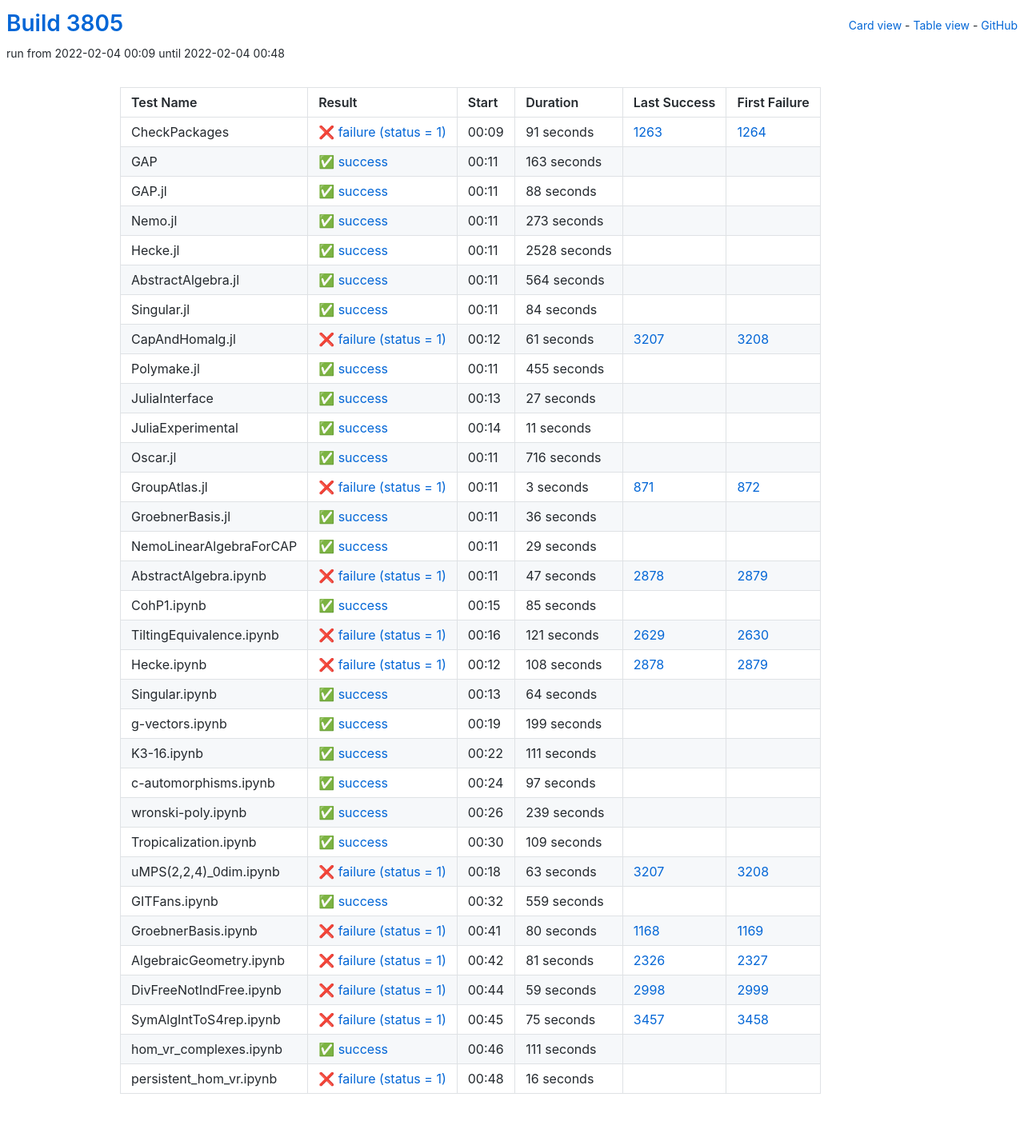
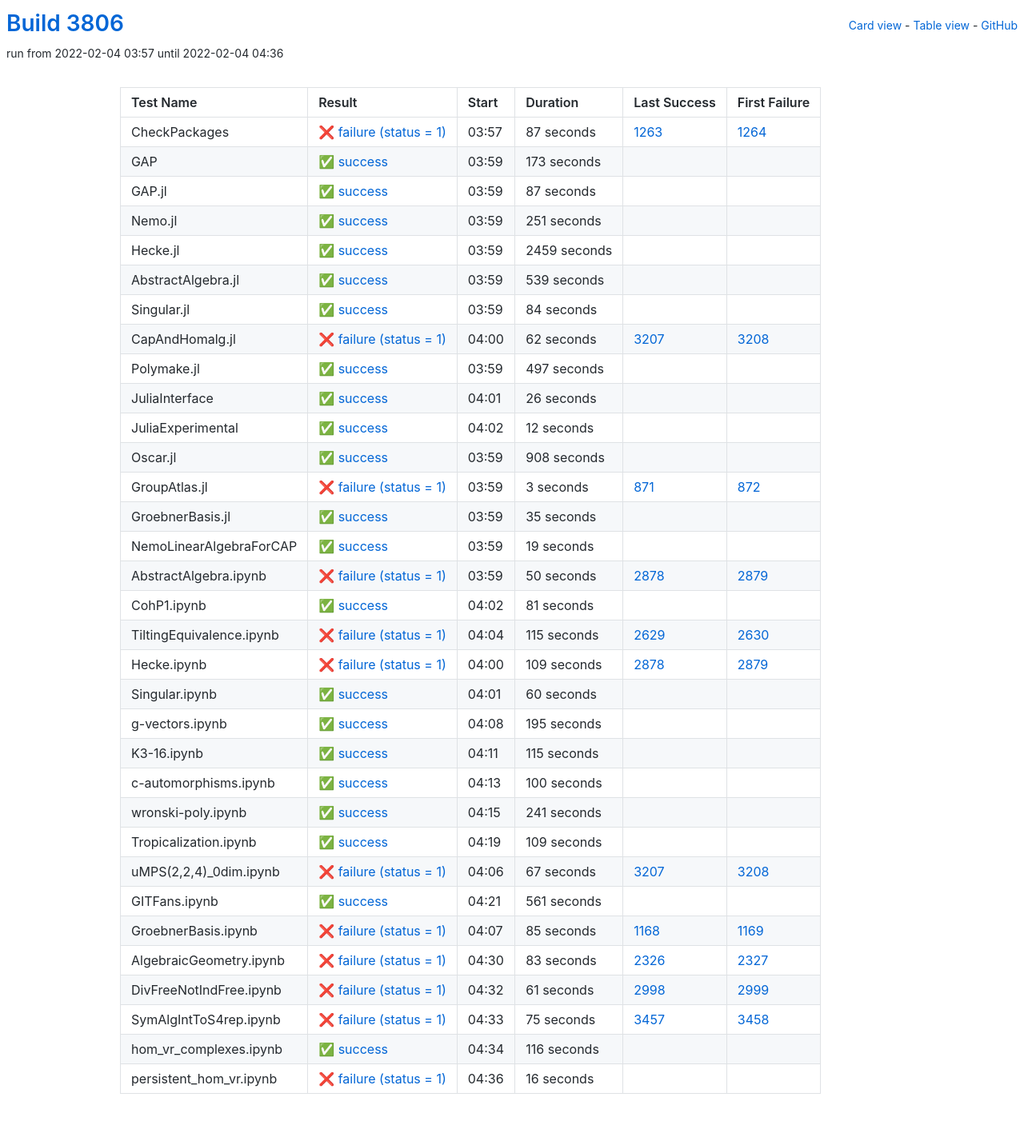
Before and after one commit to oscar-system/oscar-ci-status-stable, a Jekyll site: the page built from table.html, in a window 1280 px wide. Shown: the whole page at 80% size. Built offline with Jekyll 4.4.1, drawn with Linux system fonts in a browser that asks for light colours.

Commit message:
Build #3806

```diff
--- a/_data/ci.yml
+++ b/_data/ci.yml
@@ -1,6 +1,6 @@
 ---
-build: 3805
-build_url: https://oscarci.mathematik.uni-kl.de/job/oscar-stable/3805/
+build: 3806
+build_url: https://oscarci.mathematik.uni-kl.de/job/oscar-stable/3806/
 job: oscar-stable
 organization: oscar-system
 repo: oscar-ci-status-stable
@@ -8,80 +8,80 @@ repourl: https://github.com/oscar-system/oscar-ci-status-stable
 tests:
 - name: CheckPackages
   id: checkpackages
-  log: https://oscarci.mathematik.uni-kl.de/job/oscar-stable/3805/artifact/logs/build-3805/CheckPackages.log
-  start: 2022-02-04 00:09
+  log: https://oscarci.mathematik.uni-kl.de/job/oscar-stable/3806/artifact/logs/build-3806/CheckPackages.log
+  start: 2022-02-04 03:57
   success: false
   exitcode: 1
   status: failure
-  duration: 91
+  duration: 87
   last_success: 1263
   last_success_url: https://oscarci.mathematik.uni-kl.de/job/oscar-stable/1263/
   first_failure: 1264
   first_failure_url: https://oscarci.mathematik.uni-kl.de/job/oscar-stable/1264/
 - name: GAP
   id: gap
-  log: https://oscarci.mathematik.uni-kl.de/job/oscar-stable/3805/artifact/logs/build-3805/GAP.log
-  start: 2022-02-04 00:11
+  log: https://oscarci.mathematik.uni-kl.de/job/oscar-stable/3806/artifact/logs/build-3806/GAP.log
+  start: 2022-02-04 03:59
   success: true
   exitcode: 0
   status: success
-  duration: 163
+  duration: 173
   last_success: false
   last_success_url:
   first_failure: false
   first_failure_url:
 - name: GAP.jl
   id: gap-jl
-  log: https://oscarci.mathematik.uni-kl.de/job/oscar-stable/3805/artifact/logs/build-3805/GAP.jl.log
-  start: 2022-02-04 00:11
+  log: https://oscarci.mathematik.uni-kl.de/job/oscar-stable/3806/artifact/logs/build-3806/GAP.jl.log
+  start: 2022-02-04 03:59
   success: true
   exitcode: 0
   status: success
-  duration: 88
+  duration: 87
   last_success: false
   last_success_url:
   first_failure: false
   first_failure_url:
 - name: Nemo.jl
   id: nemo-jl
-  log: https://oscarci.mathematik.uni-kl.de/job/oscar-stable/3805/artifact/logs/build-3805/Nemo.jl.log
-  start: 2022-02-04 00:11
+  log: https://oscarci.mathematik.uni-kl.de/job/oscar-stable/3806/artifact/logs/build-3806/Nemo.jl.log
+  start: 2022-02-04 03:59
   success: true
   exitcode: 0
   status: success
-  duration: 273
+  duration: 251
   last_success: false
   last_success_url:
   first_failure: false
   first_failure_url:
 - name: Hecke.jl
   id: hecke-jl
-  log: https://oscarci.mathematik.uni-kl.de/job/oscar-stable/3805/artifact/logs/build-3805/Hecke.jl.log
-  start: 2022-02-04 00:11
+  log: https://oscarci.mathematik.uni-kl.de/job/oscar-stable/3806/artifact/logs/build-3806/Hecke.jl.log
+  start: 2022-02-04 03:59
   success: true
   exitcode: 0
   status: success
-  duration: 2528
+  duration: 2459
   last_success: false
   last_success_url:
   first_failure: false
   first_failure_url:
 - name: AbstractAlgebra.jl
   id: abstractalgebra-jl
-  log: https://oscarci.mathematik.uni-kl.de/job/oscar-stable/3805/artifact/logs/build-3805/AbstractAlgebra.jl.log
-  start: 2022-02-04 00:11
+  log: https://oscarci.mathematik.uni-kl.de/job/oscar-stable/3806/artifact/logs/build-3806/AbstractAlgebra.jl.log
+  start: 2022-02-04 03:59
   success: true
   exitcode: 0
   status: success
-  duration: 564
+  duration: 539
   last_success: false
   last_success_url:
   first_failure: false
   first_failure_url:
 - name: Singular.jl
   id: singular-jl
-  log: https://oscarci.mathematik.uni-kl.de/job/oscar-stable/3805/artifact/logs/build-3805/Singular.jl.log
-  start: 2022-02-04 00:11
+  log: https://oscarci.mathematik.uni-kl.de/job/oscar-stable/3806/artifact/logs/build-3806/Singular.jl.log
+  start: 2022-02-04 03:59
   success: true
   exitcode: 0
   status: success
@@ -92,68 +92,68 @@ tests:
   first_failure_url:
 - name: CapAndHomalg.jl
   id: capandhomalg-jl
-  log: https://oscarci.mathematik.uni-kl.de/job/oscar-stable/3805/artifact/logs/build-3805/CapAndHomalg.jl.log
-  start: 2022-02-04 00:12
+  log: https://oscarci.mathematik.uni-kl.de/job/oscar-stable/3806/artifact/logs/build-3806/CapAndHomalg.jl.log
+  start: 2022-02-04 04:00
   success: false
   exitcode: 1
   status: failure
-  duration: 61
+  duration: 62
   last_success: 3207
   last_success_url: https://oscarci.mathematik.uni-kl.de/job/oscar-stable/3207/
   first_failure: 3208
   first_failure_url: https://oscarci.mathematik.uni-kl.de/job/oscar-stable/3208/
 - name: Polymake.jl
   id: polymake-jl
-  log: https://oscarci.mathematik.uni-kl.de/job/oscar-stable/3805/artifact/logs/build-3805/Polymake.jl.log
-  start: 2022-02-04 00:11
+  log: https://oscarci.mathematik.uni-kl.de/job/oscar-stable/3806/artifact/logs/build-3806/Polymake.jl.log
+  start: 2022-02-04 03:59
   success: true
   exitcode: 0
   status: success
-  duration: 455
+  duration: 497
   last_success: false
   last_success_url:
   first_failure: false
   first_failure_url:
 - name: JuliaInterface
   id: juliainterface
-  log: https://oscarci.mathematik.uni-kl.de/job/oscar-stable/3805/artifact/logs/build-3805/JuliaInterface.log
-  start: 2022-02-04 00:13
+  log: https://oscarci.mathematik.uni-kl.de/job/oscar-stable/3806/artifact/logs/build-3806/JuliaInterface.log
+  start: 2022-02-04 04:01
   success: true
   exitcode: 0
   status: success
-  duration: 27
+  duration: 26
   last_success: false
   last_success_url:
   first_failure: false
   first_failure_url:
 - name: JuliaExperimental
   id: juliaexperimental
-  log: https://oscarci.mathematik.uni-kl.de/job/oscar-stable/3805/artifact/logs/build-3805/JuliaExperimental.log
-  start: 2022-02-04 00:14
+  log: https://oscarci.mathematik.uni-kl.de/job/oscar-stable/3806/artifact/logs/build-3806/JuliaExperimental.log
+  start: 2022-02-04 04:02
   success: true
   exitcode: 0
   status: success
-  duration: 11
+  duration: 12
   last_success: false
   last_success_url:
   first_failure: false
   first_failure_url:
 - name: Oscar.jl
   id: oscar-jl
-  log: https://oscarci.mathematik.uni-kl.de/job/oscar-stable/3805/artifact/logs/build-3805/Oscar.jl.log
-  start: 2022-02-04 00:11
+  log: https://oscarci.mathematik.uni-kl.de/job/oscar-stable/3806/artifact/logs/build-3806/Oscar.jl.log
+  start: 2022-02-04 03:59
   success: true
   exitcode: 0
   status: success
-  duration: 716
+  duration: 908
   last_success: false
   last_success_url:
   first_failure: false
   first_failure_url:
 - name: GroupAtlas.jl
   id: groupatlas-jl
-  log: https://oscarci.mathematik.uni-kl.de/job/oscar-stable/3805/artifact/logs/build-3805/GroupAtlas.jl.log
-  start: 2022-02-04 00:11
+  log: https://oscarci.mathematik.uni-kl.de/job/oscar-stable/3806/artifact/logs/build-3806/GroupAtlas.jl.log
+  start: 2022-02-04 03:59
   success: false
   exitcode: 1
   status: failure
@@ -164,140 +164,140 @@ tests:
   first_failure_url: https://oscarci.mathematik.uni-kl.de/job/oscar-stable/872/
 - name: GroebnerBasis.jl
   id: groebnerbasis-jl
-  log: https://oscarci.mathematik.uni-kl.de/job/oscar-stable/3805/artifact/logs/build-3805/GroebnerBasis.jl.log
-  start: 2022-02-04 00:11
+  log: https://oscarci.mathematik.uni-kl.de/job/oscar-stable/3806/artifact/logs/build-3806/GroebnerBasis.jl.log
+  start: 2022-02-04 03:59
   success: true
   exitcode: 0
   status: success
-  duration: 36
+  duration: 35
   last_success: false
   last_success_url:
   first_failure: false
   first_failure_url:
 - name: NemoLinearAlgebraForCAP
   id: nemolinearalgebraforcap
-  log: https://oscarci.mathematik.uni-kl.de/job/oscar-stable/3805/artifact/logs/build-3805/NemoLinearAlgebraForCAP.log
-  start: 2022-02-04 00:11
+  log: https://oscarci.mathematik.uni-kl.de/job/oscar-stable/3806/artifact/logs/build-3806/NemoLinearAlgebraForCAP.log
+  start: 2022-02-04 03:59
   success: true
   exitcode: 0
   status: success
-  duration: 29
+  duration: 19
   last_success: false
   last_success_url:
   first_failure: false
   first_failure_url:
 - name: AbstractAlgebra.ipynb
   id: abstractalgebra-ipynb
-  log: https://oscarci.mathematik.uni-kl.de/job/oscar-stable/3805/artifact/logs/build-3805/AbstractAlgebra.ipynb.log
-  start: 2022-02-04 00:11
+  log: https://oscarci.mathematik.uni-kl.de/job/oscar-stable/3806/artifact/logs/build-3806/AbstractAlgebra.ipynb.log
+  start: 2022-02-04 03:59
   success: false
   exitcode: 1
   status: failure
-  duration: 47
+  duration: 50
   last_success: 2878
   last_success_url: https://oscarci.mathematik.uni-kl.de/job/oscar-stable/2878/
   first_failure: 2879
   first_failure_url: https://oscarci.mathematik.uni-kl.de/job/oscar-stable/2879/
 - name: CohP1.ipynb
   id: cohp1-ipynb
-  log: https://oscarci.mathematik.uni-kl.de/job/oscar-stable/3805/artifact/logs/build-3805/CohP1.ipynb.log
-  start: 2022-02-04 00:15
+  log: https://oscarci.mathematik.uni-kl.de/job/oscar-stable/3806/artifact/logs/build-3806/CohP1.ipynb.log
+  start: 2022-02-04 04:02
   success: true
   exitcode: 0
   status: success
-  duration: 85
+  duration: 81
   last_success: false
   last_success_url:
   first_failure: false
   first_failure_url:
 - name: TiltingEquivalence.ipynb
   id: tiltingequivalence-ipynb
-  log: https://oscarci.mathematik.uni-kl.de/job/oscar-stable/3805/artifact/logs/build-3805/TiltingEquivalence.ipynb.log
-  start: 2022-02-04 00:16
+  log: https://oscarci.mathematik.uni-kl.de/job/oscar-stable/3806/artifact/logs/build-3806/TiltingEquivalence.ipynb.log
+  start: 2022-02-04 04:04
   success: false
   exitcode: 1
   status: failure
-  duration: 121
+  duration: 115
   last_success: 2629
   last_success_url: https://oscarci.mathematik.uni-kl.de/job/oscar-stable/2629/
   first_failure: 2630
   first_failure_url: https://oscarci.mathematik.uni-kl.de/job/oscar-stable/2630/
 - name: Hecke.ipynb
   id: hecke-ipynb
-  log: https://oscarci.mathematik.uni-kl.de/job/oscar-stable/3805/artifact/logs/build-3805/Hecke.ipynb.log
-  start: 2022-02-04 00:12
+  log: https://oscarci.mathematik.uni-kl.de/job/oscar-stable/3806/artifact/logs/build-3806/Hecke.ipynb.log
+  start: 2022-02-04 04:00
   success: false
   exitcode: 1
   status: failure
-  duration: 108
+  duration: 109
   last_success: 2878
   last_success_url: https://oscarci.mathematik.uni-kl.de/job/oscar-stable/2878/
   first_failure: 2879
   first_failure_url: https://oscarci.mathematik.uni-kl.de/job/oscar-stable/2879/
 - name: Singular.ipynb
   id: singular-ipynb
-  log: https://oscarci.mathematik.uni-kl.de/job/oscar-stable/3805/artifact/logs/build-3805/Singular.ipynb.log
-  start: 2022-02-04 00:13
+  log: https://oscarci.mathematik.uni-kl.de/job/oscar-stable/3806/artifact/logs/build-3806/Singular.ipynb.log
+  start: 2022-02-04 04:01
   success: true
   exitcode: 0
   status: success
-  duration: 64
+  duration: 60
   last_success: false
   last_success_url:
   first_failure: false
   first_failure_url:
 - name: g-vectors.ipynb
   id: g-vectors-ipynb
-  log: https://oscarci.mathematik.uni-kl.de/job/oscar-stable/3805/artifact/logs/build-3805/g-vectors.ipynb.log
-  start: 2022-02-04 00:19
+  log: https://oscarci.mathematik.uni-kl.de/job/oscar-stable/3806/artifact/logs/build-3806/g-vectors.ipynb.log
+  start: 2022-02-04 04:08
   success: true
   exitcode: 0
   status: success
-  duration: 199
+  duration: 195
   last_success: false
   last_success_url:
   first_failure: false
   first_failure_url:
 - name: K3-16.ipynb
   id: k3-16-ipynb
-  log: https://oscarci.mathematik.uni-kl.de/job/oscar-stable/3805/artifact/logs/build-3805/K3-16.ipynb.log
-  start: 2022-02-04 00:22
+  log: https://oscarci.mathematik.uni-kl.de/job/oscar-stable/3806/artifact/logs/build-3806/K3-16.ipynb.log
+  start: 2022-02-04 04:11
   success: true
   exitcode: 0
   status: success
-  duration: 111
+  duration: 115
   last_success: false
   last_success_url:
   first_failure: false
   first_failure_url:
 - name: c-automorphisms.ipynb
   id: c-automorphisms-ipynb
-  log: https://oscarci.mathematik.uni-kl.de/job/oscar-stable/3805/artifact/logs/build-3805/c-automorphisms.ipynb.log
-  start: 2022-02-04 00:24
+  log: https://oscarci.mathematik.uni-kl.de/job/oscar-stable/3806/artifact/logs/build-3806/c-automorphisms.ipynb.log
+  start: 2022-02-04 04:13
   success: true
   exitcode: 0
   status: success
-  duration: 97
+  duration: 100
   last_success: false
   last_success_url:
   first_failure: false
   first_failure_url:
 - name: wronski-poly.ipynb
   id: wronski-poly-ipynb
-  log: https://oscarci.mathematik.uni-kl.de/job/oscar-stable/3805/artifact/logs/build-3805/wronski-poly.ipynb.log
-  start: 2022-02-04 00:26
+  log: https://oscarci.mathematik.uni-kl.de/job/oscar-stable/3806/artifact/logs/build-3806/wronski-poly.ipynb.log
+  start: 2022-02-04 04:15
   success: true
   exitcode: 0
   status: success
-  duration: 239
+  duration: 241
   last_success: false
   last_success_url:
   first_failure: false
   first_failure_url:
 - name: Tropicalization.ipynb
   id: tropicalization-ipynb
-  log: https://oscarci.mathematik.uni-kl.de/job/oscar-stable/3805/artifact/logs/build-3805/Tropicalization.ipynb.log
-  start: 2022-02-04 00:30
+  log: https://oscarci.mathematik.uni-kl.de/job/oscar-stable/3806/artifact/logs/build-3806/Tropicalization.ipynb.log
+  start: 2022-02-04 04:19
   success: true
   exitcode: 0
   status: success
@@ -308,68 +308,68 @@ tests:
   first_failure_url:
 - name: uMPS(2,2,4)_0dim.ipynb
   id: umps-2-2-4-0dim-ipynb
-  log: https://oscarci.mathematik.uni-kl.de/job/oscar-stable/3805/artifact/logs/build-3805/uMPS-2-2-4-_0dim.ipynb.log
-  start: 2022-02-04 00:18
+  log: https://oscarci.mathematik.uni-kl.de/job/oscar-stable/3806/artifact/logs/build-3806/uMPS-2-2-4-_0dim.ipynb.log
+  start: 2022-02-04 04:06
   success: false
   exitcode: 1
   status: failure
-  duration: 63
+  duration: 67
   last_success: 3207
   last_success_url: https://oscarci.mathematik.uni-kl.de/job/oscar-stable/3207/
   first_failure: 3208
   first_failure_url: https://oscarci.mathematik.uni-kl.de/job/oscar-stable/3208/
 - name: GITFans.ipynb
   id: gitfans-ipynb
-  log: https://oscarci.mathematik.uni-kl.de/job/oscar-stable/3805/artifact/logs/build-3805/GITFans.ipynb.log
-  start: 2022-02-04 00:32
+  log: https://oscarci.mathematik.uni-kl.de/job/oscar-stable/3806/artifact/logs/build-3806/GITFans.ipynb.log
+  start: 2022-02-04 04:21
   success: true
   exitcode: 0
   status: success
-  duration: 559
+  duration: 561
   last_success: false
   last_success_url:
   first_failure: false
   first_failure_url:
 - name: GroebnerBasis.ipynb
   id: groebnerbasis-ipynb
-  log: https://oscarci.mathematik.uni-kl.de/job/oscar-stable/3805/artifact/logs/build-3805/GroebnerBasis.ipynb.log
-  start: 2022-02-04 00:41
+  log: https://oscarci.mathematik.uni-kl.de/job/oscar-stable/3806/artifact/logs/build-3806/GroebnerBasis.ipynb.log
+  start: 2022-02-04 04:07
   success: false
   exitcode: 1
   status: failure
-  duration: 80
+  duration: 85
   last_success: 1168
   last_success_url: https://oscarci.mathematik.uni-kl.de/job/oscar-stable/1168/
   first_failure: 1169
   first_failure_url: https://oscarci.mathematik.uni-kl.de/job/oscar-stable/1169/
 - name: AlgebraicGeometry.ipynb
   id: algebraicgeometry-ipynb
-  log: https://oscarci.mathematik.uni-kl.de/job/oscar-stable/3805/artifact/logs/build-3805/AlgebraicGeometry.ipynb.log
-  start: 2022-02-04 00:42
+  log: https://oscarci.mathematik.uni-kl.de/job/oscar-stable/3806/artifact/logs/build-3806/AlgebraicGeometry.ipynb.log
+  start: 2022-02-04 04:30
   success: false
   exitcode: 1
   status: failure
-  duration: 81
+  duration: 83
   last_success: 2326
   last_success_url: https://oscarci.mathematik.uni-kl.de/job/oscar-stable/2326/
   first_failure: 2327
   first_failure_url: https://oscarci.mathematik.uni-kl.de/job/oscar-stable/2327/
 - name: DivFreeNotIndFree.ipynb
   id: divfreenotindfree-ipynb
-  log: https://oscarci.mathematik.uni-kl.de/job/oscar-stable/3805/artifact/logs/build-3805/DivFreeNotIndFree.ipynb.log
-  start: 2022-02-04 00:44
+  log: https://oscarci.mathematik.uni-kl.de/job/oscar-stable/3806/artifact/logs/build-3806/DivFreeNotIndFree.ipynb.log
+  start: 2022-02-04 04:32
   success: false
   exitcode: 1
   status: failure
-  duration: 59
+  duration: 61
   last_success: 2998
   last_success_url: https://oscarci.mathematik.uni-kl.de/job/oscar-stable/2998/
   first_failure: 2999
   first_failure_url: https://oscarci.mathematik.uni-kl.de/job/oscar-stable/2999/
 - name: SymAlgIntToS4rep.ipynb
   id: symalginttos4rep-ipynb
-  log: https://oscarci.mathematik.uni-kl.de/job/oscar-stable/3805/artifact/logs/build-3805/SymAlgIntToS4rep.ipynb.log
-  start: 2022-02-04 00:45
+  log: https://oscarci.mathematik.uni-kl.de/job/oscar-stable/3806/artifact/logs/build-3806/SymAlgIntToS4rep.ipynb.log
+  start: 2022-02-04 04:33
   success: false
   exitcode: 1
   status: failure
@@ -380,20 +380,20 @@ tests:
   first_failure_url: https://oscarci.mathematik.uni-kl.de/job/oscar-stable/3458/
 - name: hom_vr_complexes.ipynb
   id: hom-vr-complexes-ipynb
-  log: https://oscarci.mathematik.uni-kl.de/job/oscar-stable/3805/artifact/logs/build-3805/hom_vr_complexes.ipynb.log
-  start: 2022-02-04 00:46
+  log: https://oscarci.mathematik.uni-kl.de/job/oscar-stable/3806/artifact/logs/build-3806/hom_vr_complexes.ipynb.log
+  start: 2022-02-04 04:34
   success: true
   exitcode: 0
   status: success
-  duration: 111
+  duration: 116
   last_success: false
   last_success_url:
   first_failure: false
   first_failure_url:
 - name: persistent_hom_vr.ipynb
   id: persistent-hom-vr-ipynb
-  log: https://oscarci.mathematik.uni-kl.de/job/oscar-stable/3805/artifact/logs/build-3805/persistent_hom_vr.ipynb.log
-  start: 2022-02-04 00:48
+  log: https://oscarci.mathematik.uni-kl.de/job/oscar-stable/3806/artifact/logs/build-3806/persistent_hom_vr.ipynb.log
+  start: 2022-02-04 04:36
   success: false
   exitcode: 1
   status: failure
```
Also changed, not shown: README.md.
